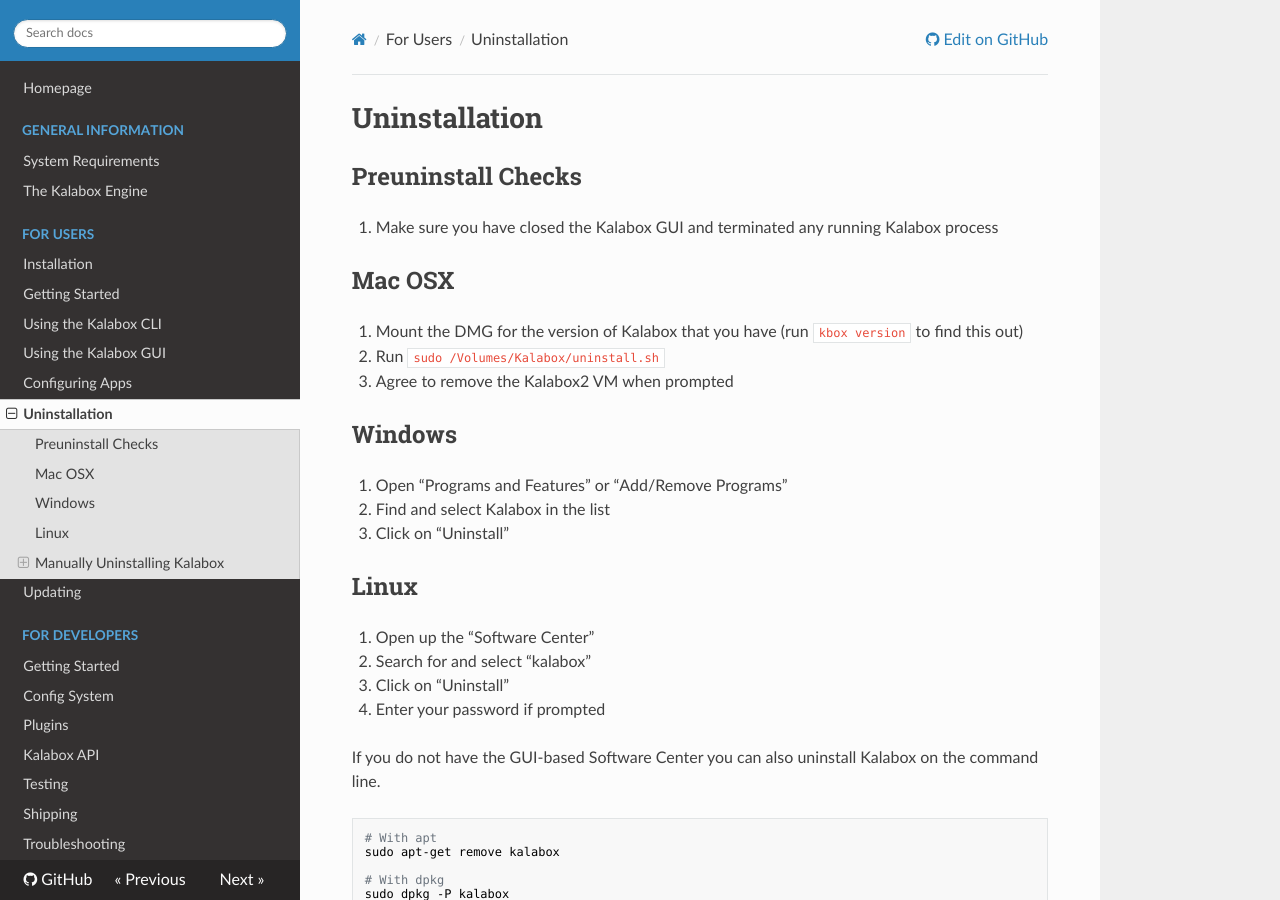
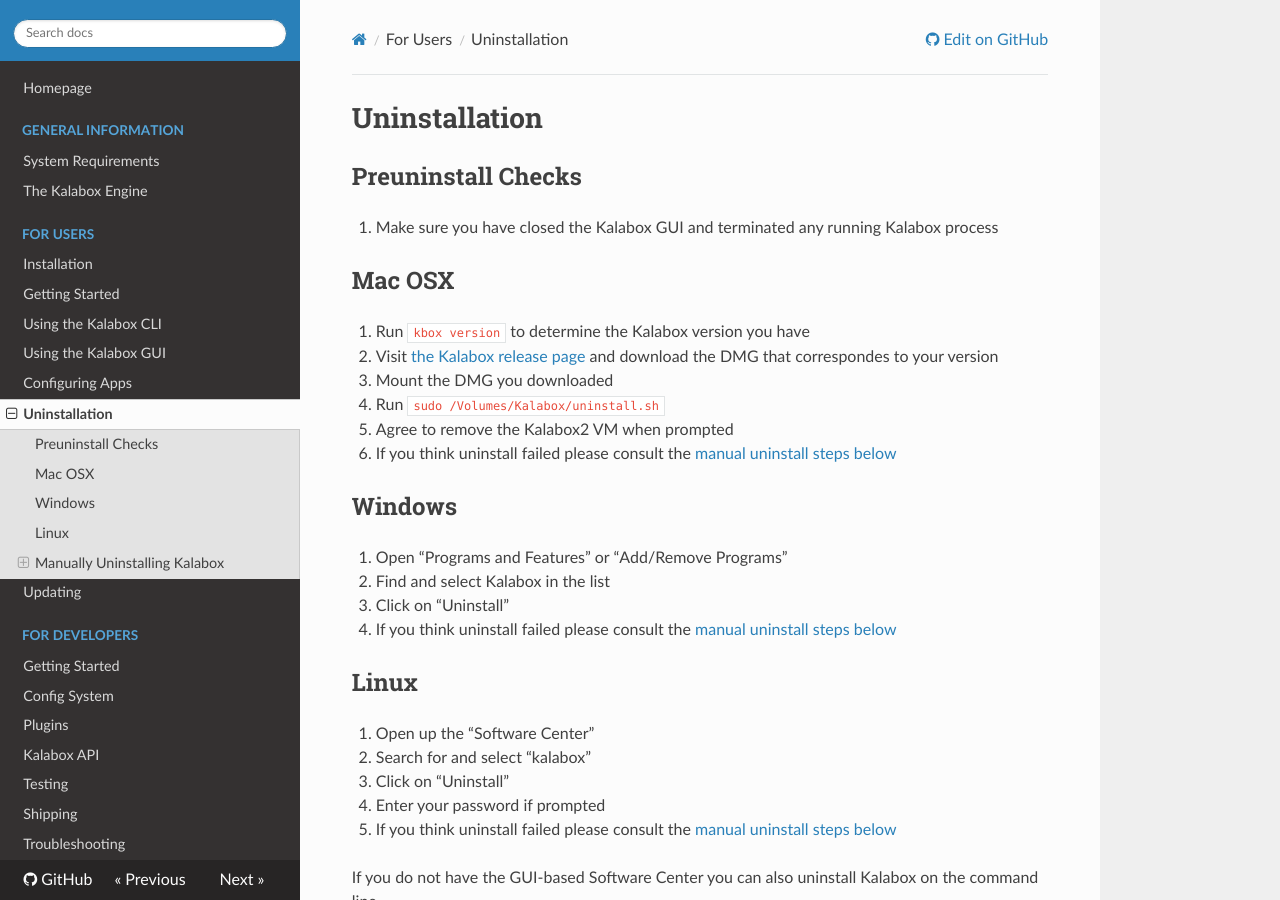
Before and after one commit to kalabox/kalabox, an MkDocs documentation site: the page built from docs/users/uninstall.md, in a window 1280 px wide and 900 px high. Built offline with MkDocs 1.6.1, drawn with Linux system fonts in a browser that asks for light colours; nearby versions of some CDN libraries; old or Windows-style settings are respelled for this version of MkDocs.

Commit message:
#1490: Improve uninsall documentation (#1495)

```diff
--- a/docs/users/uninstall.md
+++ b/docs/users/uninstall.md
@@ -9,9 +9,12 @@ Preuninstall Checks
 Mac OSX
 -------
 
-1. Mount the DMG for the version of Kalabox that you have (run `kbox version` to find this out)
-2. Run `sudo /Volumes/Kalabox/uninstall.sh`
-3. Agree to remove the Kalabox2 VM when prompted
+1. Run `kbox version` to determine the Kalabox version you have
+2. Visit [the Kalabox release page](https://github.com/kalabox/kalabox/releases) and download the DMG that correspondes to your version
+3. Mount the DMG you downloaded
+4. Run `sudo /Volumes/Kalabox/uninstall.sh`
+5. Agree to remove the Kalabox2 VM when prompted
+6. If you think uninstall failed please consult the [manual uninstall steps below](#manually-uninstalling-kalabox)
 
 Windows
 -------
@@ -19,6 +22,7 @@ Windows
 1. Open "Programs and Features" or "Add/Remove Programs"
 2. Find and select Kalabox in the list
 3. Click on "Uninstall"
+4. If you think uninstall failed please consult the [manual uninstall steps below](#manually-uninstalling-kalabox)
 
 Linux
 -----
@@ -27,6 +31,7 @@ Linux
 2. Search for and select "kalabox"
 3. Click on "Uninstall"
 4. Enter your password if prompted
+5. If you think uninstall failed please consult the [manual uninstall steps below](#manually-uninstalling-kalabox)
 
 If you do not have the GUI-based Software Center you can also uninstall Kalabox on the command line.
 
```
Also changed, not shown: CHANGELOG.md (+1 -0 lines).
